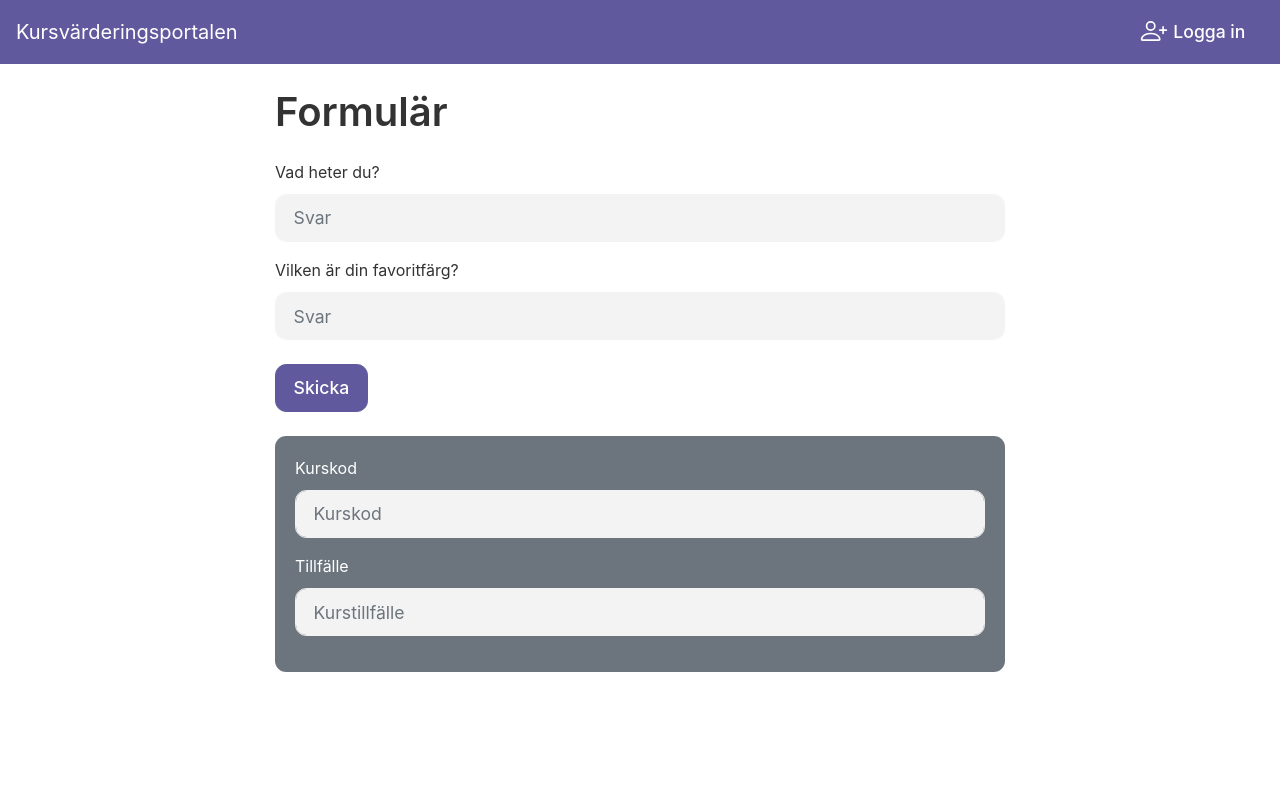
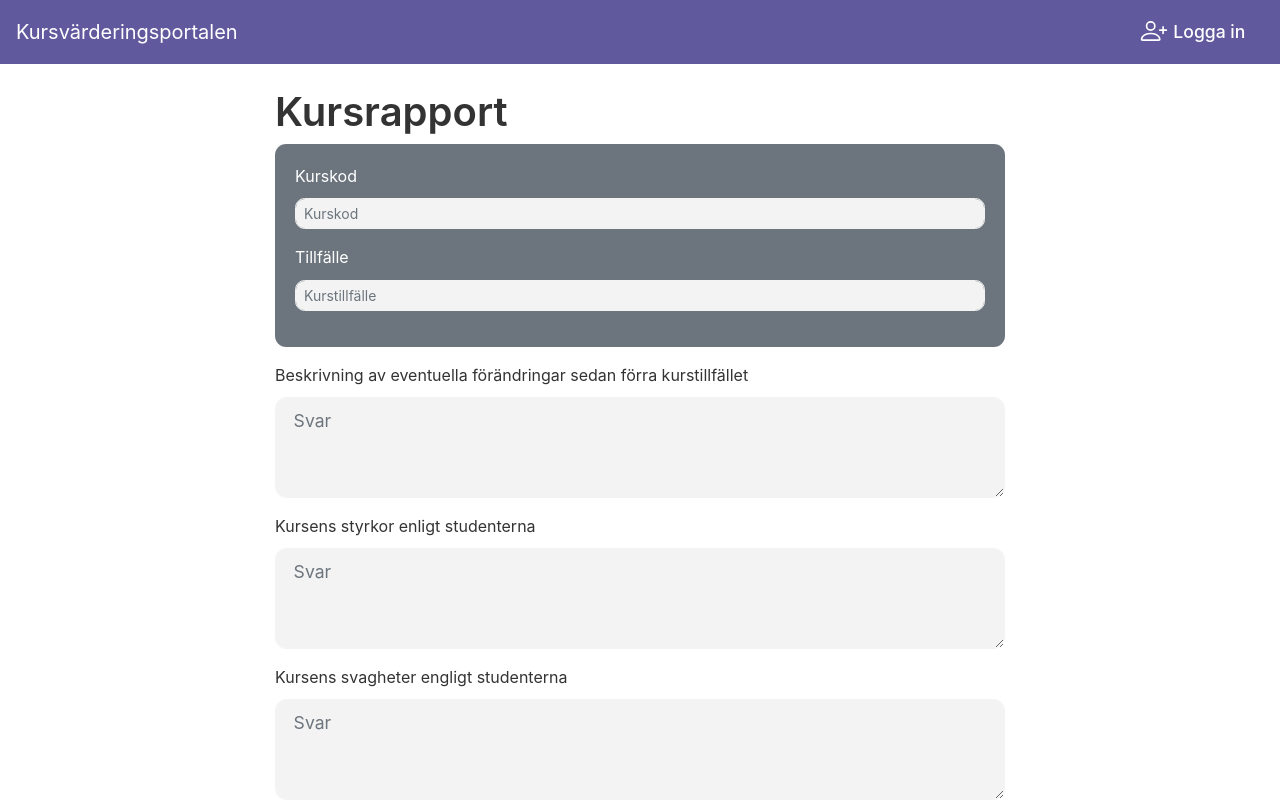
Before and after one commit to majadanielsson/M.E.C.O-Frontend, a Vue app: page /report in a window 1280 px wide. Shown: the top 800 px of the page. Built offline with nearby package versions, Linux system fonts and the light colour scheme.

Commit message:
något uppstädat

```diff
--- a/src/views/Report.vue
+++ b/src/views/Report.vue
@@ -5,21 +5,21 @@
   <b-container class="my-4">
     <b-row align-h="center">
       <b-col lg="8">
-        <h1>Formulär</h1>
+        <h1>Kursrapport</h1>
+        <b-card class="bg-secondary text-white">
+          <b-form-group label="Kurskod">
+            <b-form-input size="sm" v-model="params._id" placeholder="Kurskod" />
+          </b-form-group>
+          <b-form-group label="Tillfälle">
+            <b-form-input size="sm" v-model="params.instanceId" placeholder="Kurstillfälle" />
+          </b-form-group>
+        </b-card>
         <b-form class="py-3" @submit.prevent="submitForm">
           <b-form-group :label="question.question" v-for="question in form" :key="question._id">
-            <b-form-input v-model="question.answer" trim placeholder="Svar" required />
+            <b-form-textarea v-model="question.answer" rows="3" placeholder="Svar" required ></b-form-textarea>
           </b-form-group>
-          <b-button class="my-2" type="submit" variant="primary">Skicka</b-button>
+          <b-button class="my-2" type="submit" variant="primary">Skicka kursrapport</b-button>
         </b-form>
-        <b-card class="bg-secondary text-white">
-          <b-form-group label="Kurskod">
-            <b-form-input v-model="params._id" placeholder="Kurskod" />
-          </b-form-group>
-          <b-form-group label="Tillfälle">
-            <b-form-input v-model="params.instanceId" placeholder="Kurstillfälle" />
-          </b-form-group>
-        </b-card>
       </b-col>
     </b-row>
   </b-container>
@@ -46,14 +46,25 @@ export default {
   data: function() {
     return {
       form: [{
-          question: "Vad heter du?",
+          question: "Beskrivning av eventuella förändringar sedan förra kurstillfället",
           answer: "",
           _id: 0
         },
+
         {
-          question: "Vilken är din favoritfärg?",
+          question: "Kursens styrkor enligt studenterna",
           answer: "",
           _id: 1
+        },
+        {
+          question: "Kursens svagheter engligt studenterna",
+          answer: "",
+          _id: 2
+        },
+        {
+          question: "Kursansvariges analys av kurstillfället",
+          answer: "",
+          _id: 3
         }
       ],
       params: {
--- a/src/views/portal/Course.vue
+++ b/src/views/portal/Course.vue
@@ -9,7 +9,7 @@
     </b-container>
   </div>
   <b-container class="my-4" v-if="course">
-    <div class="py-2 course-instance" v-for="instance in course.instances.sort((a,b) => a.date < b.date)" :key="instance._id">
+    <div class="py-2 course-instance" v-for="instance in course.instances.sort((a,b) => a.date - b.date)" :key="instance._id">
       <h2 v-b-toggle="`collapse-${instance._id}`" class="cursor-pointer text-dark">
         <b-icon class="collapse-rotate" icon="caret-down" /> {{toSemester(instance.date)}}
       </h2>
```
